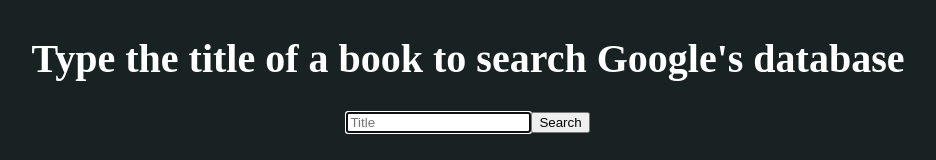
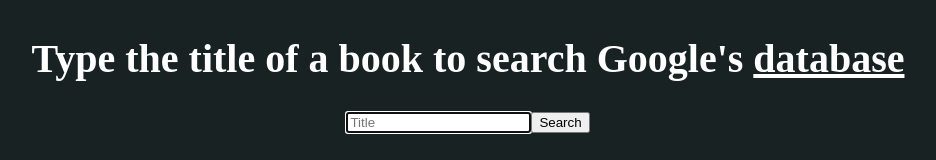
Before and after one commit to koniuszy/Api-stx, a React (Create React App) app: page / in a window 1280 px wide. Shown: the top 160 px of the page, without its empty margins (172-1108 px from the left). Built offline with nearby package versions, Linux system fonts and the light colour scheme.

Commit message:
database link

```diff
--- a/src/App.js
+++ b/src/App.js
@@ -4,7 +4,12 @@
 const App = () => {
   return (
     <main className="container">
-      <h1>Type the title of a book to search Google's database </h1>
+      <h1>
+        Type the title of a book to search Google's{' '}
+        <a className="link" href="https://developers.google.com/books/docs/v1/using#WorkingVolumes">
+          database
+        </a>
+      </h1>
       <Books />
       <span id="footer" />
     </main>
--- a/src/index.css
+++ b/src/index.css
@@ -30,3 +30,7 @@
 .bookContainer {
     min-height: 400px;
 }
+
+.link {
+    color: white;
+}
```
Also changed, not shown: 1 other file (tests, documents, lock files or other folders).
